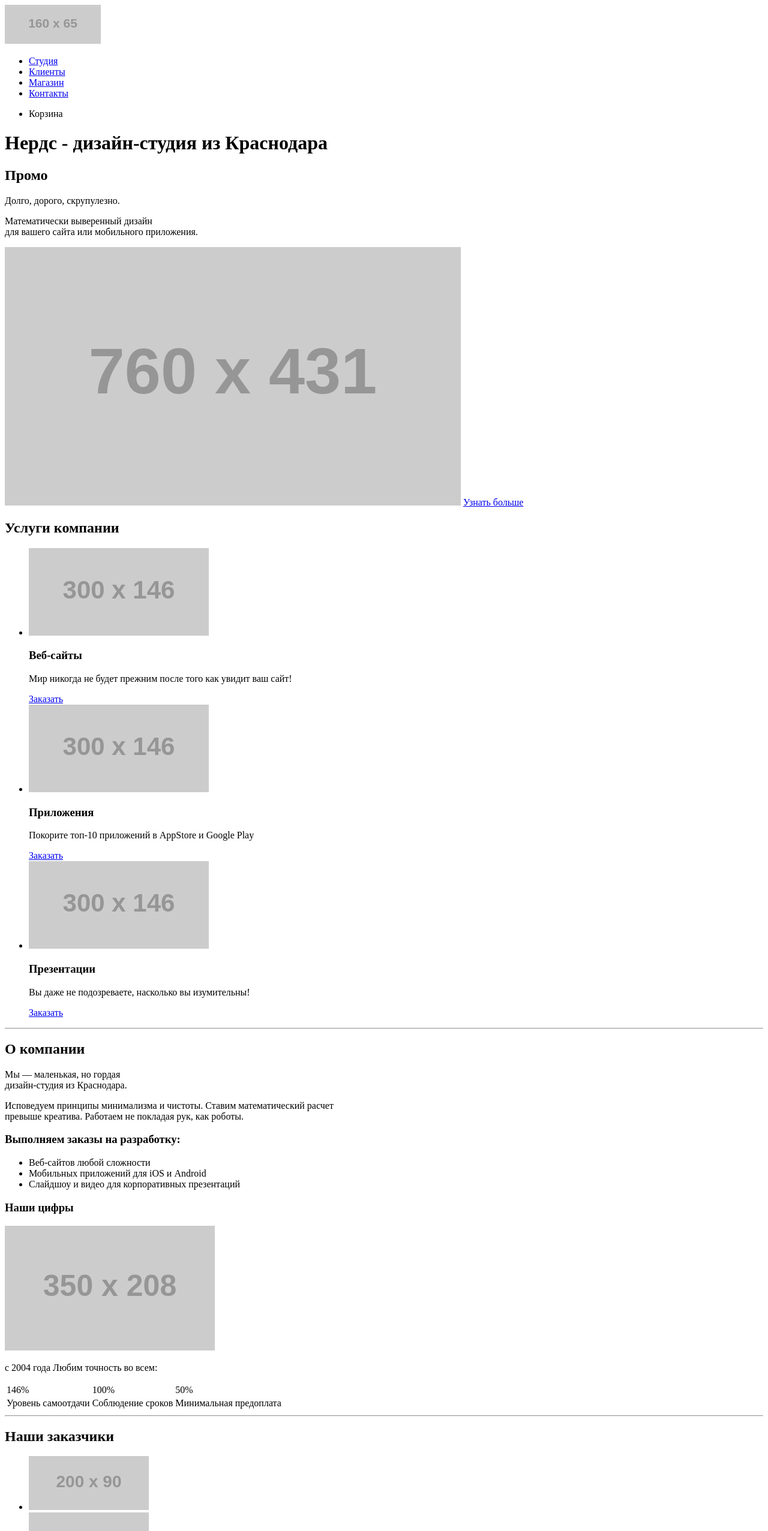
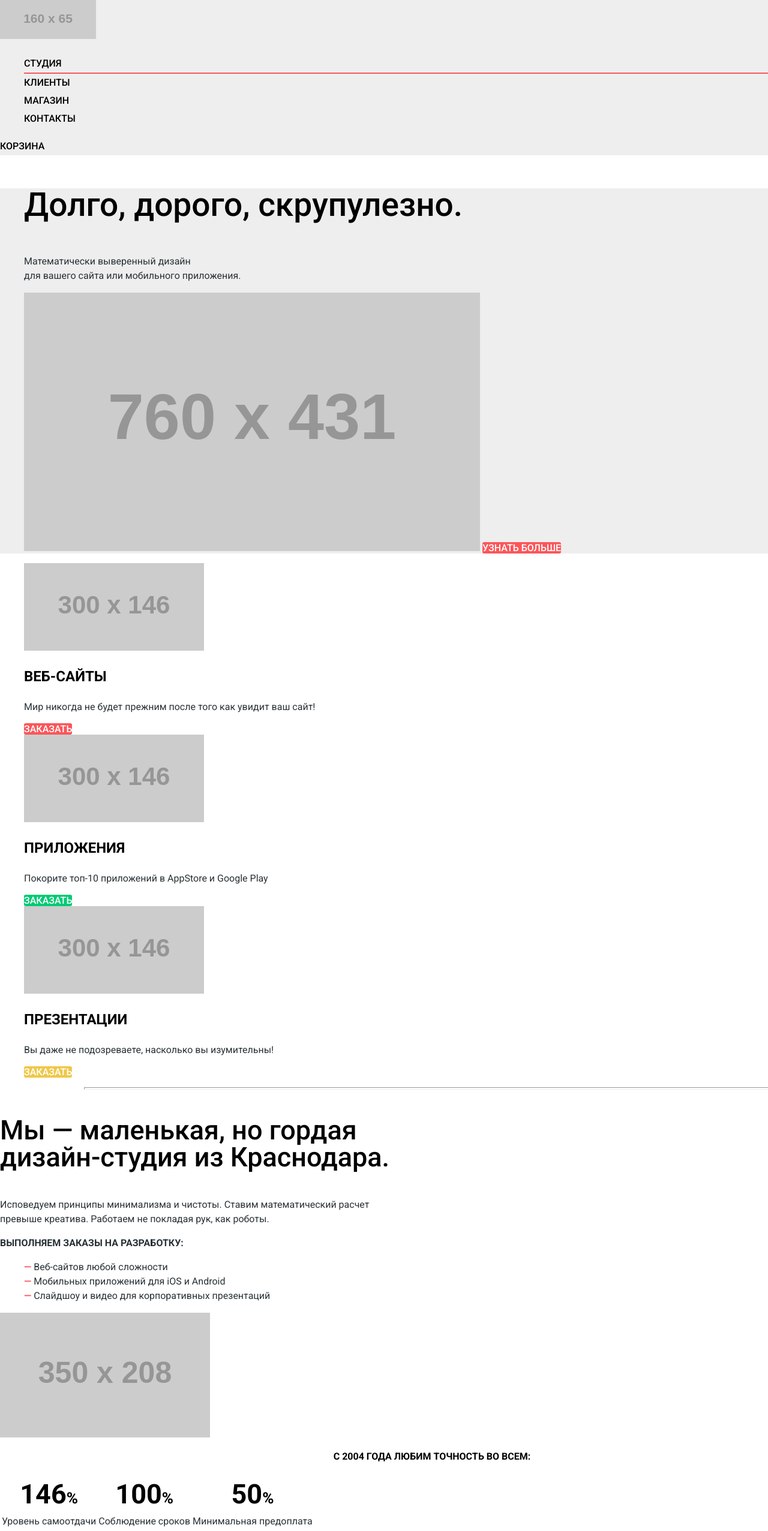
Before and after one commit to kkoroleva/1526731-nerds-29, a plain HTML site: page index.html in a window 1280 px wide. Shown: the top 2553 px of the page at 60% size. Drawn offline with Linux system fonts and the light colour scheme; placeholder pictures from the web are drawn by us.

Commit message:
Базовая стилизация главной страницы

```diff
--- /dev/null
+++ b/css/style.css
@@ -0,0 +1,338 @@
+/*Color palette*/
+:root {
+  /*backgrounds (basic)*/
+  --section-background: #EEEEEE;
+  --basic-background: #ffffff;
+  --button-red: #FB565A;
+  --button-yellow: #EFC84A;
+  --button-green: #00CA74;
+  --button-grey: #EEEEEE;
+  --socials-grey: #E1E1E1;
+  --item-top-bar: #4D4D4D;
+  --border-box: #DBDBDB;
+
+  /*text-basic*/
+  --plain-text: #283136;
+  --basic-black: #000000;
+  --basic-white: #ffffff;
+  --address-text: #666666;
+  --footer-plain: #444444;
+
+  /*form*/
+  --thumb-center: #ABABAB;
+  --thumb-shadow: rgba(0, 0, 0, 0.15);
+  --thumb-body: #ffffff;
+  --range-void: #D7DCDF;
+  --range-chosen: #00CA74;
+  --form-radio-check: #4D4D4D;
+
+  /*events*/
+  --navlink-hover: #FB565A;
+  --navlink-focus: rgba(0, 0, 0, 0.3);
+  --navlink-active-line: #FB565A;
+  --button-red-hover: #E74246;
+  --button-red-focus: #D7373B;
+  --button-yellow-hover: #EAB534;
+  --button-yellow-focus: #E5A722;
+  --button-green-hover: #00BC6C;
+  --button-green-focus: #00AA62;
+  --button-grey-hover: #DFDFDF;
+  --button-grey-focus: #D5D5D5;
+  --button-focus-blacktext: rgba(0, 0, 0, 0.3);
+  --button-focus-whitetext: rgba(255, 255, 255, 0.3);
+  --socials-hover-gradient: #E74246;
+  --socials-focus-gradient: #D7373B;
+  --item-name-hover: #FB565A;
+  --item-name-plain: rgba(0, 0, 0, 0.3);
+  --sorter-hover: rgba(255, 255, 255, 0.3);
+  --sorter-focus: rgba(255, 255, 255, 0.6);
+  --sorter-triangles-plain: #A6A6A6;
+  --sorter-triangles-active: #231F20;
+}
+
+/*hidden objects*/
+.hidden {
+  display: none;
+}
+
+/*global*/
+body {
+  margin: 0;
+  padding: 0;
+  min-width: 1440px;
+  background-color: var(--basic-background);
+  line-height: 18px;
+  font-weight: normal;
+  color: var(--plain-text);
+  font-family: 'Roboto', Arial, Helvetica, sans-serif;
+}
+
+a {
+  text-decoration: none;
+  color: var(--basic-black);
+}
+
+img {
+  max-width: 100%;
+  height: auto;
+}
+
+/*repeated elements*/
+.bold {
+  font-weight: bold;
+}
+
+.button {
+  text-align: center;
+  text-transform: uppercase;
+  color: var(--basic-white);
+  font-weight: 500;
+  font-size: 16px;
+  line-height: 18px;
+  border-radius: 3px;
+}
+
+.divider {
+  color: var(--section-background);
+  width: 1158px;
+  height: 2px;
+  text-align: center;
+}
+
+/*header*/
+.main-menu {
+  text-transform: uppercase;
+  font-style: normal;
+  font-weight: 500;
+  font-size: 16px;
+  line-height: 30px;
+  color: var(--basic-black);
+  background-color: var(--section-background);
+}
+
+.main-menu a:hover {
+  color: var(--navlink-hover);
+}
+
+.main-menu a:focus {
+  color: var(--navlink-focus);
+}
+
+.menu-list {
+  list-style-type: none;
+}
+
+.visited {
+  border-bottom: 2px solid var(--navlink-active-line);
+}
+
+/*этого значения нет в ТЗ, но лого выцветает*/
+.main-header-logo:focus {
+  opacity: 0.6;
+  background-color: var(--basic-background);
+}
+
+/*promo-section*/
+.slider {
+  background-color: var(--section-background);
+}
+
+.slider-list {
+  list-style-type: none;
+}
+
+.slider-item img {
+  background-color: var(--section-background);
+}
+
+.promo-slogan {
+  font-weight: 500;
+  font-size: 55px;
+  line-height: 55px;
+  color: var(--basic-black);
+}
+
+.promo-description {
+  font-size: 16px;
+  line-height: 24px;
+}
+
+.button-red {
+  background-color: var(--button-red);
+}
+
+.button-red:hover {
+  background-color: var(--button-red-hover);
+}
+
+.button-red:focus {
+  background-color: var(--button-red-focus);
+  color: var(--button-focus-whitetext);
+}
+
+/*Features*/
+
+.button-green {
+  background-color: var(--button-green);
+}
+
+.button-green:hover {
+  background-color: var(--button-green-hover);
+}
+
+.button-green:focus {
+  background-color: var(--button-green-focus);
+  color: var(--button-focus-whitetext);
+}
+
+.button-yellow {
+  background-color: var(--button-yellow);
+}
+
+.button-yellow:hover {
+  background-color: var(--button-yellow-hover);
+}
+
+.button-yellow:focus {
+  background-color: var(--button-yellow-focus);
+  color: var(--button-focus-whitetext);
+}
+
+.features-list {
+  list-style-type: none;
+}
+
+.features-item img {
+  background-color: var(--section-background);
+}
+
+.features-item h3 {
+  text-transform: uppercase;
+  color: var(--basic-black);
+  font-weight: bold;
+  font-size: 24px;
+  line-height: 30px;
+}
+
+.features-item p {
+  font-size: 16px;
+  line-height: 24px;
+}
+
+/*About*/
+.advantages-description {
+  font-size: 16px;
+  line-height: 24px;
+}
+
+.advantages-slogan {
+  font-weight: 500;
+  font-size: 45px;
+  line-height: 45px;
+  color: var(--basic-black);
+}
+
+.about-advantages h3 {
+  font-size: 16px;
+  line-height: 24px;
+  text-transform: uppercase;
+}
+
+.advantages-list {
+  list-style-type: none;
+}
+
+.advantages-item::before {
+  content: "— ";
+  font-weight: bold;
+  color: var(--navlink-active-line);
+}
+
+.advantages-item {
+  font-size: 16px;
+  line-height: 24px;
+}
+
+.about-stats img {
+  background-color: var(--section-background);
+}
+
+.stats-slogan {
+  font-size: 16px;
+  line-height: 24px;
+  color: var(--basic-black);
+  text-align: center;
+  text-transform: uppercase;
+}
+
+.stats-th {
+  font-size: 45px;
+  line-height: 64px;
+  color: var(--basic-black);
+}
+
+.stats-th span {
+  font-size: 26px;
+  line-height: 40px;
+}
+
+/*Companies*/
+.companies-list {
+  list-style-type: none;
+}
+
+.companies-item a {
+  opacity: 0.2;
+}
+
+.companies-item a:hover {
+  opacity: 1;
+}
+
+.companies-item a:focus {
+  opacity: 0.1;
+}
+
+/*footer*/
+.map {
+  background-color: var(--section-background);
+}
+
+.writeus {
+  text-decoration: none;
+  background-color: var(--basic-white);
+  font-style: normal;
+}
+
+.writeus h2 {
+  font-size: 18px;
+  line-height: 30px;
+  color: var(--basic-black);
+  text-transform: uppercase;
+}
+
+.writeus p {
+  color: var(--address-text);
+}
+
+.socials-list {
+  list-style-type: none;
+}
+
+.socials-item {
+  background: linear-gradient(0deg, var(--socials-grey), var(--socials-grey)), var(--basic-white);
+  width: 81px;
+  height: 81px;
+}
+
+.socials-slogan {
+  font-size: 36px;
+  line-height: 36px;
+  color: var(--basic-black);
+}
+
+socials-promo {
+  font-size: 16px;
+  line-height: 22px;
+  color: var(--footer-plain);
+}
--- a/index.html
+++ b/index.html
@@ -1,81 +1,107 @@
 <!DOCTYPE html>
-<html lang="ru">
+<html class="page" lang="ru">
 
 <head>
   <meta charset="utf-8">
   <title>HTML Academy: Нёрдс</title>
+  <link
+    href="https://fonts.googleapis.com/css2?family=Roboto:ital,wght@0,100;0,300;0,400;0,500;0,700;0,900;1,100;1,300;1,400;1,500;1,700;1,900&display=swap"
+    rel="stylesheet">
+  <link href="/css/normalize.css" rel="stylesheet">
+  <link href="/css/style.css" rel="stylesheet">
 </head>
 
-<body>
-  <header>
-    <a href="#"><img src='https://dummyimage.com/160x65.png?text=logo' alt='Логотип Нёрдс' /></a>
-    <nav class="menu">
-      <ul>
-        <li><a href="#">Студия</a></li>
-        <li><a href="#">Клиенты</a></li>
-        <li><a href="/catalog.html">Магазин</a></li>
-        <li><a href="#">Контакты</a></li>
+<body class="page-body">
+  <header class="main-header">
+    <nav class="main-menu">
+      <a class="main-header-logo" href="/index.html"><img src='https://dummyimage.com/160x65.png?text=logo'
+          alt='Логотип Нёрдс' /></a>
+      <ul class="menu-list">
+        <li class="menu-item visited"><a href="blank.html">Студия</a></li>
+        <li class="menu-item"><a href="blank.html">Клиенты</a></li>
+        <li class="menu-item"><a href="/catalog.html">Магазин</a></li>
+        <li class="menu-item"><a href="blank.html">Контакты</a></li>
       </ul>
+      <a class="bucket" href="/blank.html">Корзина</a>
     </nav>
-    <ul class="bucket">
-      <li>Корзина</li>
-    </ul>
   </header>
-  <main>
-    <h1>Нердс - дизайн-студия из Краснодара</h1>
+
+  <main class="container">
+    <h1 class="hidden">Нердс - дизайн-студия из Краснодара</h1>
+
     <section class="slider">
-      <h2>Промо</h2>
-      <p>Долго, дорого, скрупулезно.</p>
-      <p>Математически выверенный дизайн <br> для вашего сайта или мобильного приложения.</p>
-      <img src='https://dummyimage.com/760x431.jpg?text=slider_item1' alt='Картинка промо-товара' />
-      <a href="#">Узнать больше</a>
+      <h2 class="hidden">Промо</h2>
+      <ul class="slider-list">
+        <li class="slider-item">
+          <p class="promo-slogan bold">Долго, дорого, скрупулезно.</p>
+          <p class="promo-description">Математически выверенный дизайн <br> для вашего сайта или мобильного приложения.</p>
+          <img src='https://dummyimage.com/760x431.jpg?text=slider_item1' alt='Картинка промо-товара' />
+          <a class="button button-red" href="#">Узнать больше</a>
+        </li>
+        <!--Эти два слайда заблочены на макете. В ТЗ нет инфы, что с этим делать. Пока скрыла классом "hidden"-->
+        <li class="slider-item hidden">
+          <p>Слоган слайдера</p>
+          <p>Какой-то текст</p>
+          <img src='https://dummyimage.com/760x431.jpg?text=slider_item1' alt='Картинка промо-товара' />
+          <a class="button button-red" href="#">Узнать больше</a>
+        </li>
+        <li class="slider-item hidden">
+          <p>Слоган слайдера</p>
+          <p>Какой-то текст</p>
+          <img src='https://dummyimage.com/760x431.jpg?text=slider_item1' alt='Картинка промо-товара' />
+          <a class="button button-red" href="#">Узнать больше</a>
+        </li>
+      </ul>
     </section>
-    <section class="services">
-      <h2>Услуги компании</h2>
-      <ul class="services-list">
-        <li>
+
+    <section class="features">
+      <h2 class="hidden">Услуги компании</h2>
+      <ul class="features-list">
+        <li class="features-item">
           <img src='https://dummyimage.com/300x146.jpg?text=sites' alt='Веб-сайты' />
           <h3>Веб-сайты</h3>
           <p>Мир никогда не будет прежним после того как увидит ваш сайт!</p>
-          <a href="#">Заказать</a>
+          <a class="button button-red" href="#">Заказать</a>
         </li>
-        <li>
+        <li class="features-item">
           <img src='https://dummyimage.com/300x146.jpg?text=apps' alt='Приложения' />
           <h3>Приложения</h3>
           <p>Покорите топ-10 приложений в AppStore и Google Play</p>
-          <a href="#">Заказать</a>
+          <a class="button button-green" href="#">Заказать</a>
         </li>
-        <li>
+        <li class="features-item">
           <img src='https://dummyimage.com/300x146.jpg?text=slides' alt='Презентации' />
           <h3>Презентации</h3>
           <p>Вы даже не подозреваете, насколько вы изумительны!</p>
-          <a href="#">Заказать</a>
+          <a class="button button-yellow" href="#">Заказать</a>
         </li>
       </ul>
     </section>
-    <hr>
+
+    <hr class="divider">
+
     <section class="about">
-      <h2>О компании</h2>
+      <h2 class="hidden">О компании</h2>
       <div class="about-advantages">
-        <p>Мы — маленькая, но гордая <br> дизайн-студия из Краснодара.</p>
-        <p>Исповедуем принципы минимализма и чистоты. Ставим математический расчет <br> превыше креатива. Работаем не
+        <p class="advantages-slogan bold">Мы — маленькая, но гордая <br> дизайн-студия из Краснодара.</p>
+        <p class="advantages-description">Исповедуем принципы минимализма и чистоты. Ставим математический расчет <br> превыше креатива. Работаем не
           покладая рук, как роботы.</p>
         <h3>Выполняем заказы на разработку:</h3>
-        <ul>
-          <li>Веб-сайтов любой сложности</li>
-          <li>Мобильных приложений для iOS и Android</li>
-          <li>Слайдшоу и видео для корпоративных презентаций</li>
+        <ul class="advantages-list">
+          <li class="advantages-item">Веб-сайтов любой сложности</li>
+          <li class="advantages-item">Мобильных приложений для iOS и Android</li>
+          <li class="advantages-item">Слайдшоу и видео для корпоративных презентаций</li>
         </ul>
       </div>
       <div class="about-stats">
-        <h3>Наши цифры</h3>
+        <h3 class="hidden">Наши цифры</h3>
         <img src='https://dummyimage.com/350x208.jpg?text=logo-stats' alt='Логотип компании' />
-        <p>с 2004 года Любим точность во всем:</p>
-        <table>
+        <p class="stats-slogan bold">с 2004 года Любим точность во всем:</p>
+        <table class="stats-table">
           <tr>
-            <td>146%</td>
-            <td>100%</td>
-            <td>50%</td>
+            <th class="stats-th">146<span>%</span></th>
+            <th class="stats-th">100<span>%</span></th>
+            <th class="stats-th">50<span>%</span></th>
           </tr>
           <tr>
             <td>Уровень самоотдачи</td>
@@ -84,39 +110,56 @@
           </tr>
         </table>
       </div>
+    </section>
 
+    <hr class="divider">
+
+    <section class="companies">
+      <h2 class="hidden">Наши заказчики</h2>
+      <ul class="companies-list">
+        <li class="companies-item"><a href="https://htmlacademy.ru/intensive/htmlcss"><img
+              src='https://dummyimage.com/200x90.png?text=html' alt='HTMl Academy' /></a></li>
+        <li class="companies-item"><a href="/blank.html"><img src='https://dummyimage.com/200x90.png?text=Borodinski'
+              alt='Borodinski' /></a></li>
+        <li class="companies-item"><a href="/blank.html"><img src='https://dummyimage.com/200x90.png?text=Pink' alt='Pink' /></a>
+        </li>
+        <li class="companies-item"><a href="/blank.html"><img src='https://dummyimage.com/200x90.png?text=Mishka'
+              alt='Mishka' /></a></li>
+      </ul>
     </section>
-    <hr>
-    <aside class="companies">
-      <h2>Наши заказчики</h2>
-      <ul>
-        <li><a href="https://htmlacademy.ru/intensive/htmlcss"><img src='https://dummyimage.com/200x90.png?text=html'
-              alt='HTMl Academy' /></a></li>
-        <li><a href="#"><img src='https://dummyimage.com/200x90.png?text=Borodinski' alt='Borodinski' /></a></li>
-        <li><a href="#"><img src='https://dummyimage.com/200x90.png?text=Pink' alt='Pink' /></a></li>
-        <li><a href="#"><img src='https://dummyimage.com/200x90.png?text=Mishka' alt='Mishka' /></a></li>
-      </ul>
-    </aside>
-    <hr>
+
+    <hr class="divider">
+
   </main>
-  <footer>
+
+  <footer class="page-footer main-footer">
     <div class="map">
-      <address><a href="#"><img src='https://dummyimage.com/1440x416.png?text=Map' alt='Карта проезда к офису' /></a>
-        <img src='https://dummyimage.com/231x190.png?text=point' alt='Наше местоположение' /></address>
-      <div class="writeus">
+      <a href="#"><img src='https://dummyimage.com/1440x416.png?text=Map' alt='Карта проезда к офису' /></a>
+      <img src='https://dummyimage.com/231x190.png?text=point' alt='Наше местоположение' />
+      <address class="writeus">
         <h2>NЁRDS DESIGN STUDIO</h2>
         <p>191186, Санкт-Петербург, ул. Б. Конюшенная, д. 19/8 <br><br> тел. +7 (812) 275-75-75</p>
-        <a href="#">Напишите нам</a>
-      </div>
+        <a class="button button-red" href="#">Напишите нам</a>
+      </address>
     </div>
     <div class="socials">
-      <a href="#"><img src='https://dummyimage.com/81x81.png?text=VK' alt='Вконтакте' /></a>
-      <a href="#"><img src='https://dummyimage.com/81x81.png?text=FB' alt='Фейсбук' /></a>
-      <a href="#"><img src='https://dummyimage.com/81x81.png?text=IG' alt='Инстаграмм' /></a>
-      <p>Давайте дружить, это выгодно!</p>
-      <p>Скидка 10% для друзей из социальных сетей.</p>
+      <ul class="socials-list">
+        <li class="socials-item"><a href="#"><img src='https://dummyimage.com/81x81.png?text=VK' alt='Вконтакте' /></a>
+        </li>
+        <li class="socials-item"><a href="#"><img src='https://dummyimage.com/81x81.png?text=FB' alt='Фейсбук' /></a>
+        </li>
+        <li class="socials-item"><a href="#"><img src='https://dummyimage.com/81x81.png?text=IG' alt='Инстаграмм' /></a>
+        </li>
+      </ul>
+      <p class="socials-slogan bold">Давайте дружить, это выгодно!</p>
+      <p class="socials-promo">Скидка 10% для друзей из социальных сетей.</p>
     </div>
   </footer>
+
+  <!--Здесь будет попап, но на макете он заблочен пока-->
+  <section class="pop-up hidden">
+  </section>
+
 </body>
 
 </html>
```
Also changed, not shown: css/normalize.css (added).
